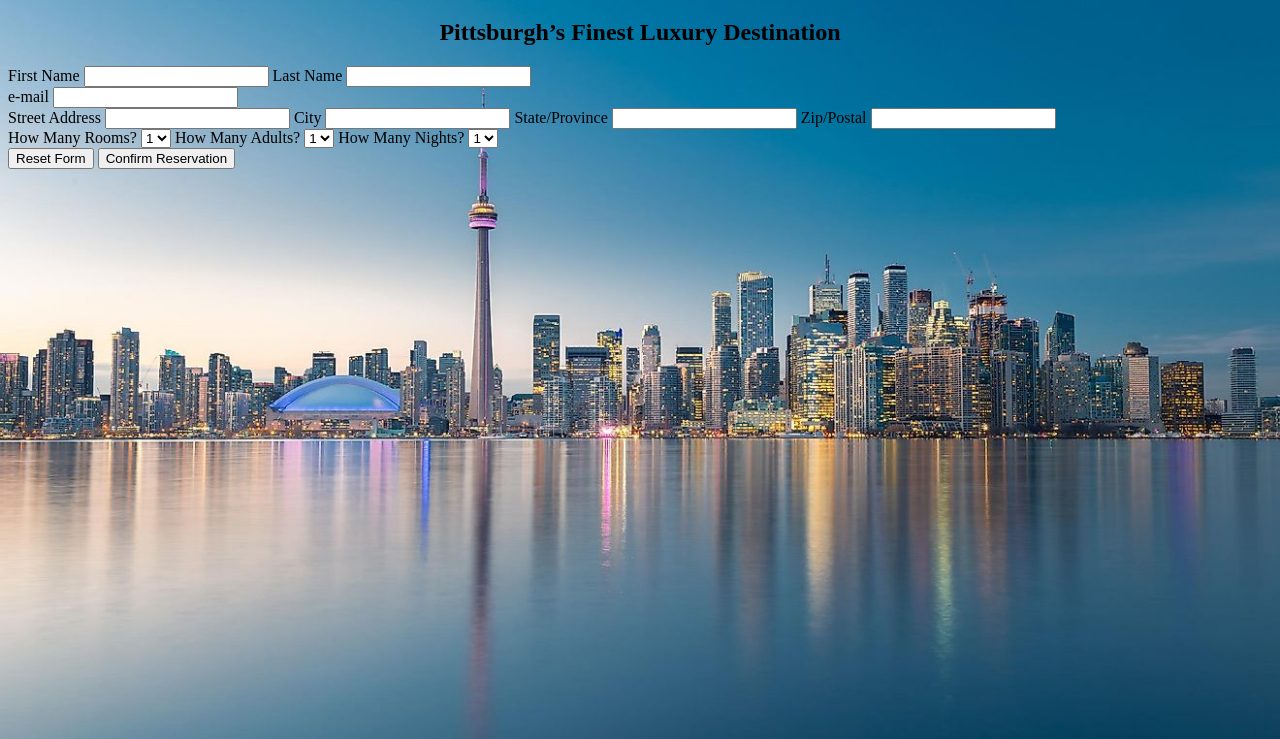
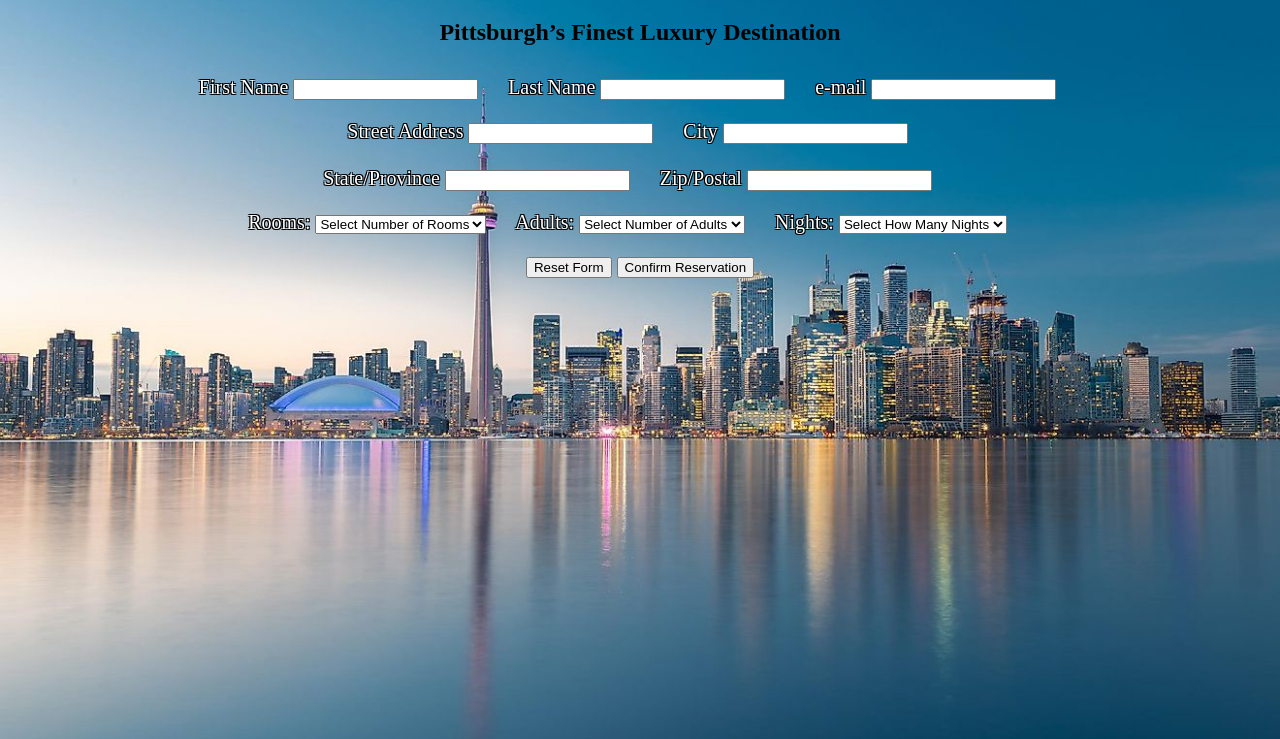
Before and after one commit to andysterks/chris-test, a plain HTML site: page index.html in a window 1280 px wide. Shown: the part 61-800 px from the top of the page. Drawn offline with Linux system fonts and the light colour scheme.

Commit message:
styling the form

```diff
--- a/index.html
+++ b/index.html
@@ -12,42 +12,44 @@
       <h1>Three Rivers Resort</h1>
       <h2>Pittsburgh’s Finest Luxury Destination</h2>
     </div>
-    <form action="results.html" method="get" class="reservation">
-      <div class="full-name">
+    <form class="reservation">
+      <div class="form-fields">
         <label for="First Name">First Name</label>
-        <input id="First Name" type="text" />
+        <input id="First Name" type="text" required />
         <label for="Last Name">Last Name</label>
-        <input id="Last Name" type="text" />
+        <input id="Last Name" type="text" required />
+        <label for="email">e-mail</label>
+        <input id="email" type="email" contains="@" required />
       </div>
-      <div class="email">
-        <label for="email">e-mail</label>
-        <input id="email" type="text" />
+      <div class="form-fields">
+        <label for="street address">Street Address</label>
+        <input id="street address" type="text" required />
+        <label for="city">City</label>
+        <input id="city" type="text" required />
+        <br /><br />
+        <label for="state/province">State/Province</label>
+        <input id="state/province" type="text" required />
+        <label for="zip/postal">Zip/Postal</label>
+        <input id="zip/postal" type="text" required />
       </div>
-      <div class="address">
-        <label for="street address">Street Address</label>
-        <input id="street address" type="text" />
-        <label for="city">City</label>
-        <input id="city" type="text" />
-        <label for="state/province">State/Province</label>
-        <input id="state/province" type="text" />
-        <label for="zip/postal">Zip/Postal</label>
-        <input id="zip/postal" type="text" />
-      </div>
-      <div class="room-info">
-        <label for="numofrooms">How Many Rooms?</label>
-        <select id="numofrooms" name="numofrooms">
+      <div class="form-fields">
+        <label for="numofrooms">Rooms:</label>
+        <select id="numofrooms" name="numofrooms" required>
+          <option value="">Select Number of Rooms</option>
           <option value="1">1</option>
           <option value="2">2</option>
         </select>
-        <label for="numofguests">How Many Adults?</label>
-        <select id="numofguests" name="numofguests">
+        <label for="numofguests">Adults:</label>
+        <select id="numofguests" name="numofguests" required>
+          <option value="">Select Number of Adults</option>
           <option value="1">1</option>
           <option value="2">2</option>
           <option value="3">3</option>
           <option value="4">4</option>
         </select>
-        <label for="numofnights">How Many Nights?</label>
+        <label for="numofnights">Nights:</label>
         <select id="numofnights" name="numofnights">
+          <option value="">Select How Many Nights</option>
           <option value="1">1</option>
           <option value="2">2</option>
           <option value="3">3</option>
@@ -57,7 +59,7 @@
           <option value="7">7</option>
         </select>
       </div>
-      <div class="submission">
+      <div class="form-fields">
         <button type="reset">Reset Form</button>
         <button type="submit">Confirm Reservation</button>
       </div>
--- a/styles.css
+++ b/styles.css
@@ -7,3 +7,21 @@ body {
 .resort-title {
   text-align: center;
 }
+form {
+  text-align: center;
+}
+.form-fields {
+  padding: 10px;
+  text-shadow: -1px -1px 0 #000, 1px -1px 0 #000, -1px 1px 0 #000,
+    1px 1px 0 #000;
+  font-size: 20px;
+  color: #fff;
+}
+
+input {
+  margin-right: 2%;
+}
+
+select {
+  margin-right: 2%;
+}
```
